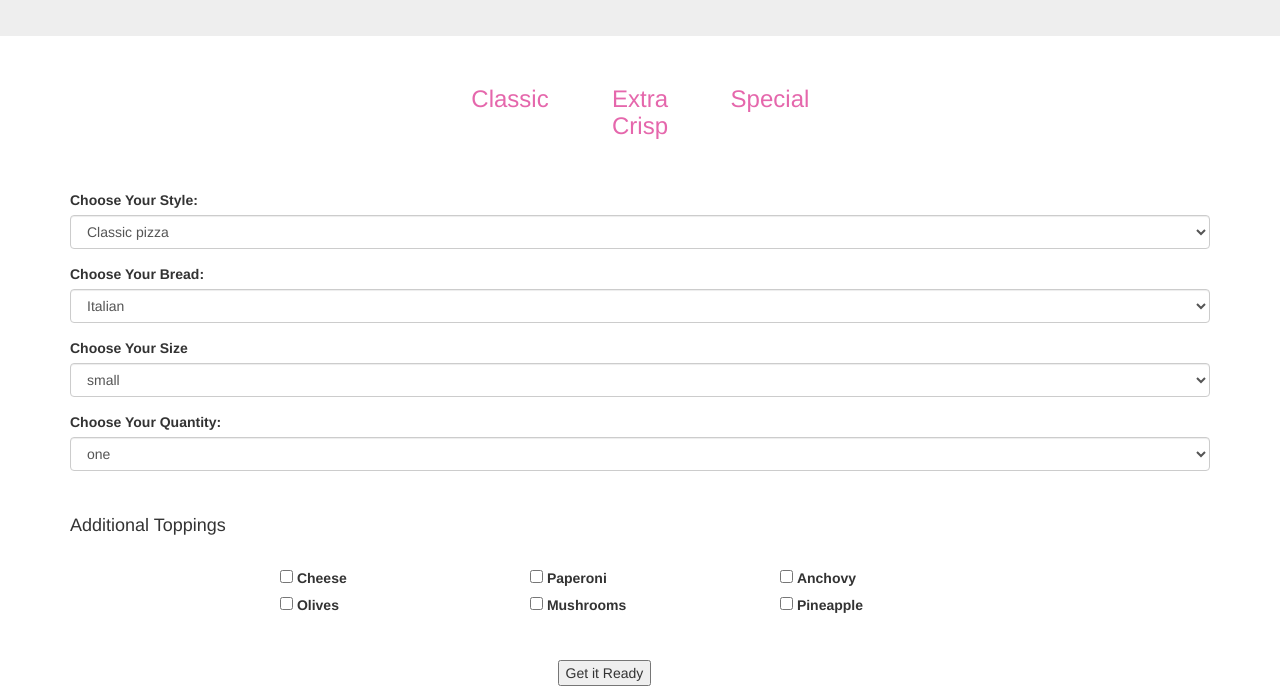
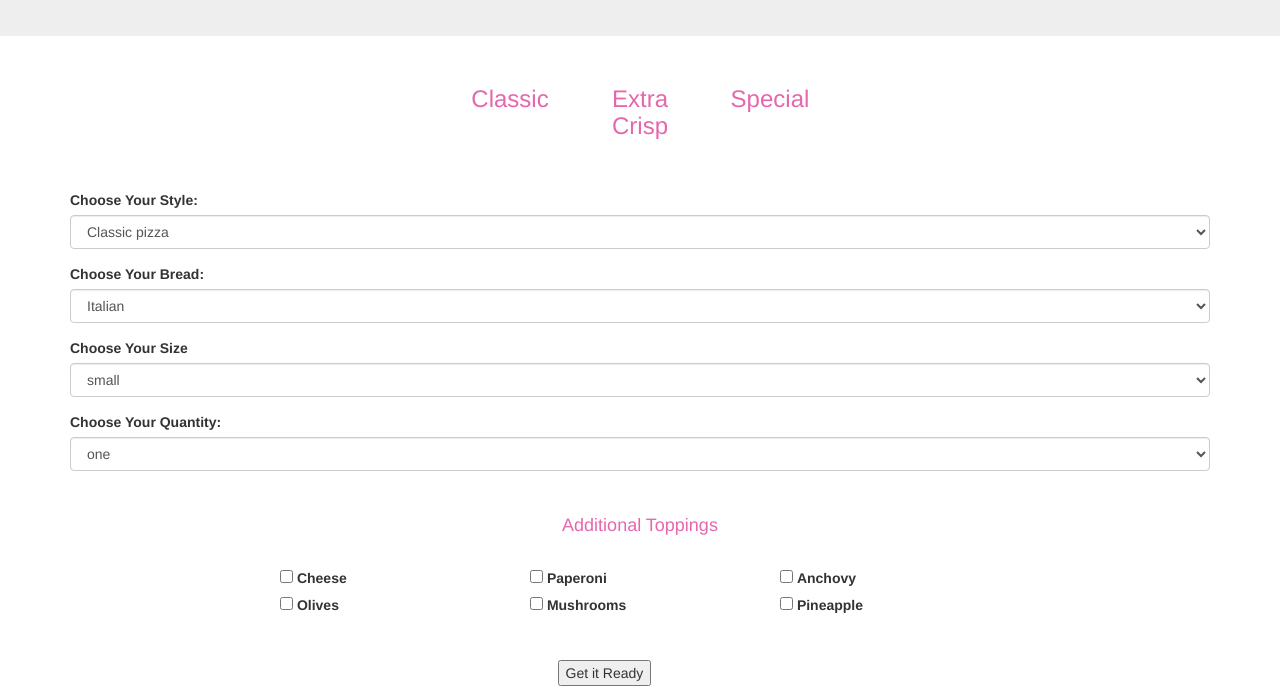
Before and after one commit to 1WayOrAnother/pizza-order, a plain HTML site: page index.html in a window 1280 px wide. Shown: the part 159-845 px from the top of the page. Drawn offline with Linux system fonts and the light colour scheme.

Commit message:
edited styles.css index.html

```diff
--- a/css/styles.css
+++ b/css/styles.css
@@ -31,9 +31,12 @@ h3 {
   }
 
 #coverPhoto {
+    max-width: 100%;
 }
 
 #addToppings {
+  text-align: center;
+  color: #e567ac;
 }
 
 #checkoutButton {
```
